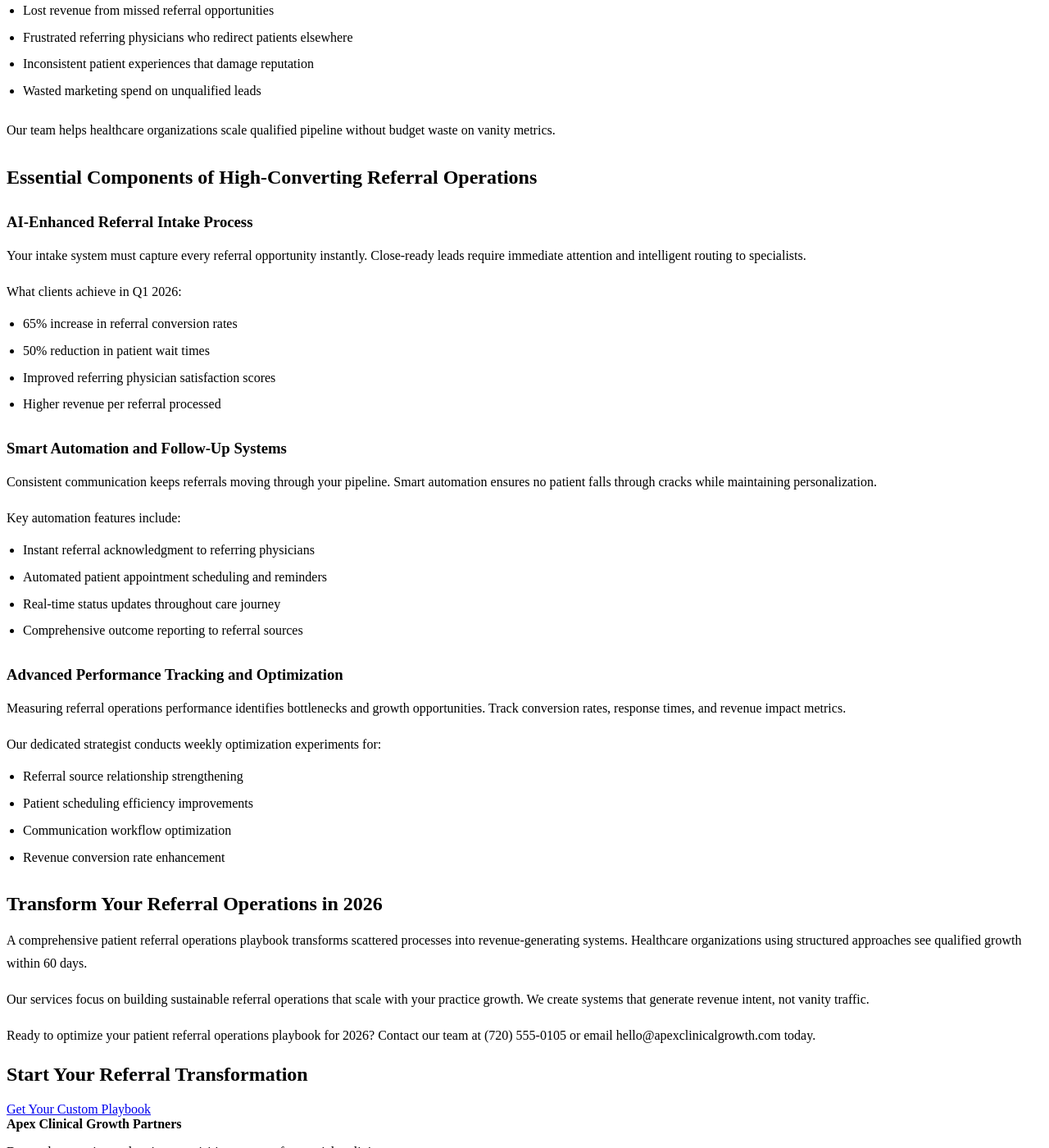
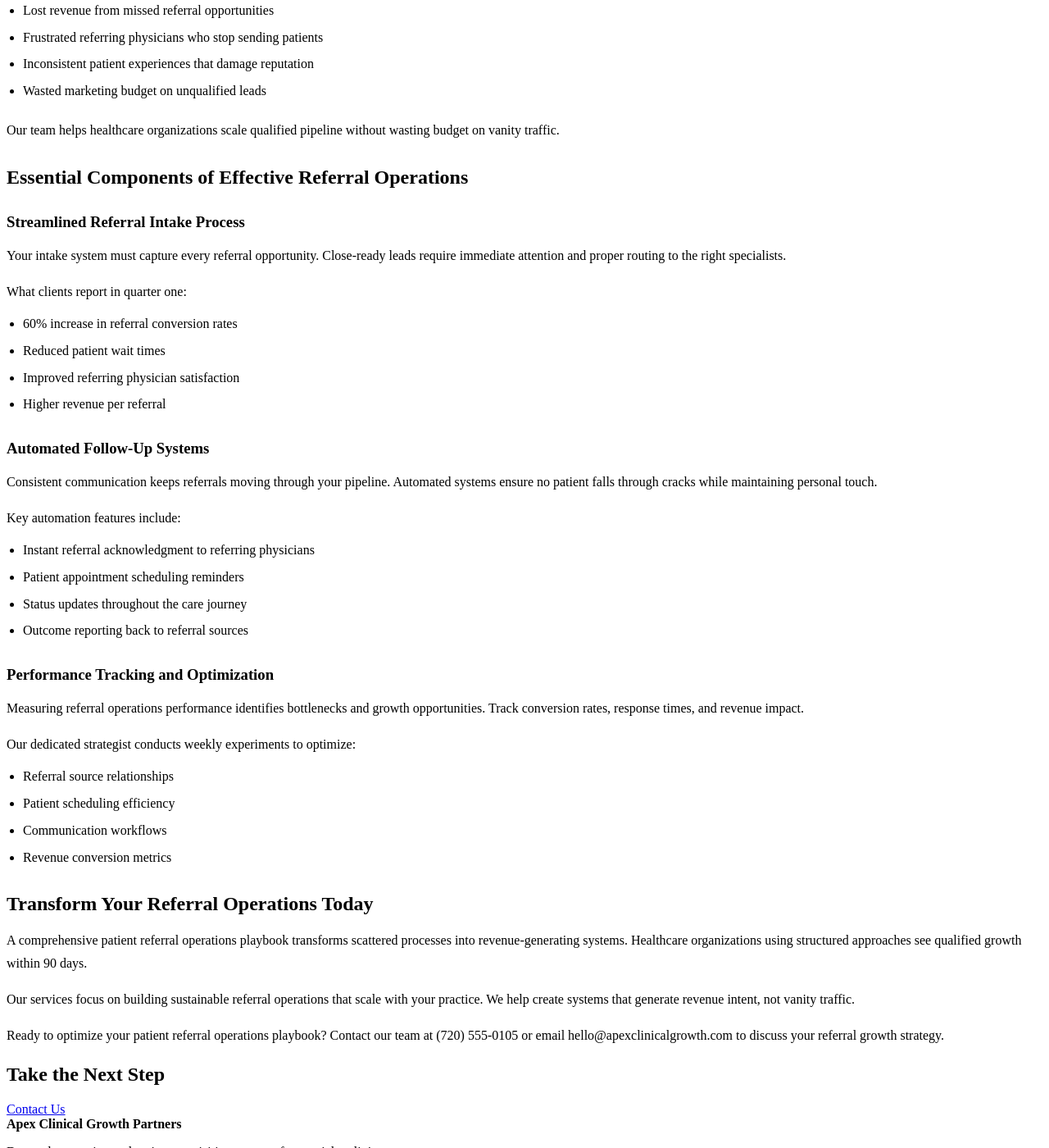
Before and after one commit to prjctlphbt/orbitr-canary-angular-20260228, a Jekyll site: the page angular-referral-ops-playbook-20260228142149.html, which Jekyll copies as it is, in a window 1280 px wide and 1400 px high, scrolled down 361 px. Shown: the whole window at 82% size. Built offline with Jekyll 4.4.1, drawn with Linux system fonts in a browser that asks for light colours; some of the changed text lies outside the part shown.

Commit message:
Rollback: Revert changes to angular-referral-ops-playbook-20260228142149.html

```diff
--- a/angular-referral-ops-playbook-20260228142149.html
+++ b/angular-referral-ops-playbook-20260228142149.html
@@ -4,8 +4,8 @@
 <head>
 <meta charset="utf-8"/>
 <meta content="width=device-width, initial-scale=1.0" name="viewport"/>
-<meta content="Streamline patient referrals with our proven 2026 operations playbook. Boost conversion rates by 60%, optimize workflows, and accelerate healthcare growth." name="description"/>
-<title>Patient Referral Operations Playbook 2026 - Healthcare Growth</title>
+<meta content="Streamline patient referrals with our comprehensive operations playbook. Optimize workflows, boost growth, and improve patient outcomes. Get started today." name="description"/>
+<title>Patient Referral Operations Playbook - Healthcare Growth</title>
 <style>
 
 
@@ -95,69 +95,69 @@
 <a href="/services/">Services</a>
 <a href="/blog/insights/">Insights</a>
 <a href="/contact/">Contact</a>
-<a class="cta" href="/contact/">Book Strategy Call</a>
+<a class="cta" href="/contact/">Book Intro Call</a>
 </nav>
 </div>
 </header>
 <main class="page-main">
 <section class="page-hero landing-hero">
 <div class="container">
-<h1>Patient Referral Operations Playbook 2026 - Healthcare Growth</h1>
-<a class="cta" href="/services/">Get Your Playbook</a>
+<h1>Patient Referral Operations Playbook - Healthcare Growth</h1>
+<a class="cta" href="/services/">Contact Us</a>
 </div>
 </section>
 <section class="landing-content">
 <div class="container orbitr-generated-content">
-<h1>Patient Referral Operations Playbook 2026 - Healthcare Growth</h1>
-<p>Your patient referral operations playbook determines practice success in 2026. Healthcare organizations lose 45% of referrals through broken processes and delayed follow-ups.</p>
-<p>Apex Clinical Growth Partners serving Denver, CO creates systematic approaches that convert referral intent into measurable revenue growth.</p>
-<h2>Why Your 2026 Patient Referral Operations Strategy Matters</h2>
+<h1>Patient Referral Operations Playbook - Healthcare Growth</h1>
+<p>Your patient referral operations playbook determines whether your practice grows or stagnates. Most healthcare organizations lose 40% of referrals due to broken processes and missed follow-ups.</p>
+<p>Orbitr Canary Angular 20260228 serving the Denver, CO community specializes in creating systematic approaches that convert referral intent into revenue growth.</p>
+<h2>Why Your Patient Referral Operations Playbook Matters</h2>
 <p>Referral operations directly impact your bottom line. Without a structured patient referral operations playbook, practices experience:</p>
 <ul>
 <li>Lost revenue from missed referral opportunities</li>
-<li>Frustrated referring physicians who redirect patients elsewhere</li>
+<li>Frustrated referring physicians who stop sending patients</li>
 <li>Inconsistent patient experiences that damage reputation</li>
-<li>Wasted marketing spend on unqualified leads</li>
+<li>Wasted marketing budget on unqualified leads</li>
 </ul>
-<p>Our team helps healthcare organizations scale qualified pipeline without budget waste on vanity metrics.</p>
-<h2>Essential Components of High-Converting Referral Operations</h2>
-<h3>AI-Enhanced Referral Intake Process</h3>
-<p>Your intake system must capture every referral opportunity instantly. Close-ready leads require immediate attention and intelligent routing to specialists.</p>
-<p>What clients achieve in Q1 2026:
+<p>Our team helps healthcare organizations scale qualified pipeline without wasting budget on vanity traffic.</p>
+<h2>Essential Components of Effective Referral Operations</h2>
+<h3>Streamlined Referral Intake Process</h3>
+<p>Your intake system must capture every referral opportunity. Close-ready leads require immediate attention and proper routing to the right specialists.</p>
+<p>What clients report in quarter one:
 <ul>
-<li>65% increase in referral conversion rates</li>
-<li>50% reduction in patient wait times</li>
-<li>Improved referring physician satisfaction scores</li>
-<li>Higher revenue per referral processed</li>
+<li>60% increase in referral conversion rates</li>
+<li>Reduced patient wait times</li>
+<li>Improved referring physician satisfaction</li>
+<li>Higher revenue per referral</li>
 </ul></p>
-<h3>Smart Automation and Follow-Up Systems</h3>
-<p>Consistent communication keeps referrals moving through your pipeline. Smart automation ensures no patient falls through cracks while maintaining personalization.</p>
+<h3>Automated Follow-Up Systems</h3>
+<p>Consistent communication keeps referrals moving through your pipeline. Automated systems ensure no patient falls through cracks while maintaining personal touch.</p>
 <p>Key automation features include:
 <ul>
 <li>Instant referral acknowledgment to referring physicians</li>
-<li>Automated patient appointment scheduling and reminders</li>
-<li>Real-time status updates throughout care journey</li>
-<li>Comprehensive outcome reporting to referral sources</li>
+<li>Patient appointment scheduling reminders</li>
+<li>Status updates throughout the care journey</li>
+<li>Outcome reporting back to referral sources</li>
 </ul></p>
-<h3>Advanced Performance Tracking and Optimization</h3>
-<p>Measuring referral operations performance identifies bottlenecks and growth opportunities. Track conversion rates, response times, and revenue impact metrics.</p>
-<p>Our dedicated strategist conducts weekly optimization experiments for:
+<h3>Performance Tracking and Optimization</h3>
+<p>Measuring referral operations performance identifies bottlenecks and growth opportunities. Track conversion rates, response times, and revenue impact.</p>
+<p>Our dedicated strategist conducts weekly experiments to optimize:
 <ul>
-<li>Referral source relationship strengthening</li>
-<li>Patient scheduling efficiency improvements</li>
-<li>Communication workflow optimization</li>
-<li>Revenue conversion rate enhancement</li>
+<li>Referral source relationships</li>
+<li>Patient scheduling efficiency</li>
+<li>Communication workflows</li>
+<li>Revenue conversion metrics</li>
 </ul></p>
-<h2>Transform Your Referral Operations in 2026</h2>
-<p>A comprehensive patient referral operations playbook transforms scattered processes into revenue-generating systems. Healthcare organizations using structured approaches see qualified growth within 60 days.</p>
-<p>Our services focus on building sustainable referral operations that scale with your practice growth. We create systems that generate revenue intent, not vanity traffic.</p>
-<p>Ready to optimize your patient referral operations playbook for 2026? Contact our team at (720) 555-0105 or email hello@apexclinicalgrowth.com today.</p>
+<h2>Transform Your Referral Operations Today</h2>
+<p>A comprehensive patient referral operations playbook transforms scattered processes into revenue-generating systems. Healthcare organizations using structured approaches see qualified growth within 90 days.</p>
+<p>Our services focus on building sustainable referral operations that scale with your practice. We help create systems that generate revenue intent, not vanity traffic.</p>
+<p>Ready to optimize your patient referral operations playbook? Contact our team at (720) 555-0105 or email hello@apexclinicalgrowth.com to discuss your referral growth strategy.</p>
 </div>
 </section>
 <section class="landing-cta">
 <div class="container">
-<h2>Start Your Referral Transformation</h2>
-<a class="cta" href="/services/">Get Your Custom Playbook</a>
+<h2>Take the Next Step</h2>
+<a class="cta" href="/services/">Contact Us</a>
 </div>
 </section>
 </main>
```
